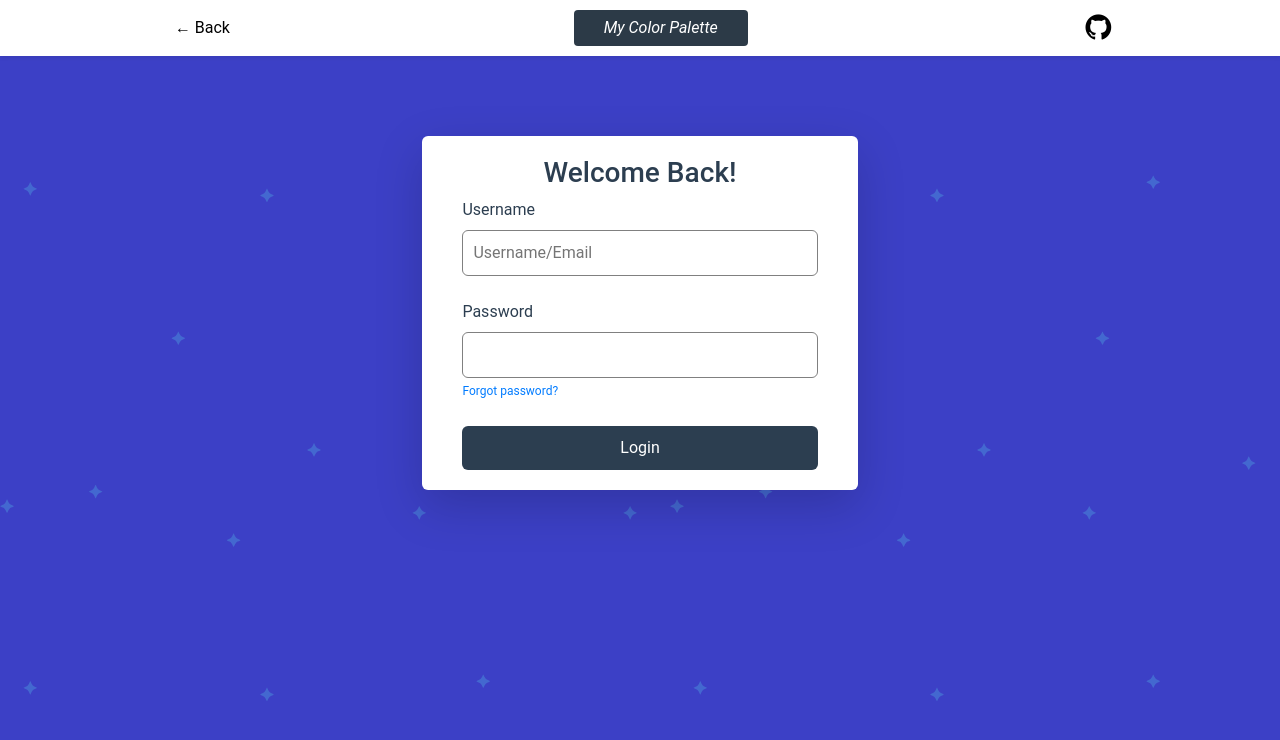
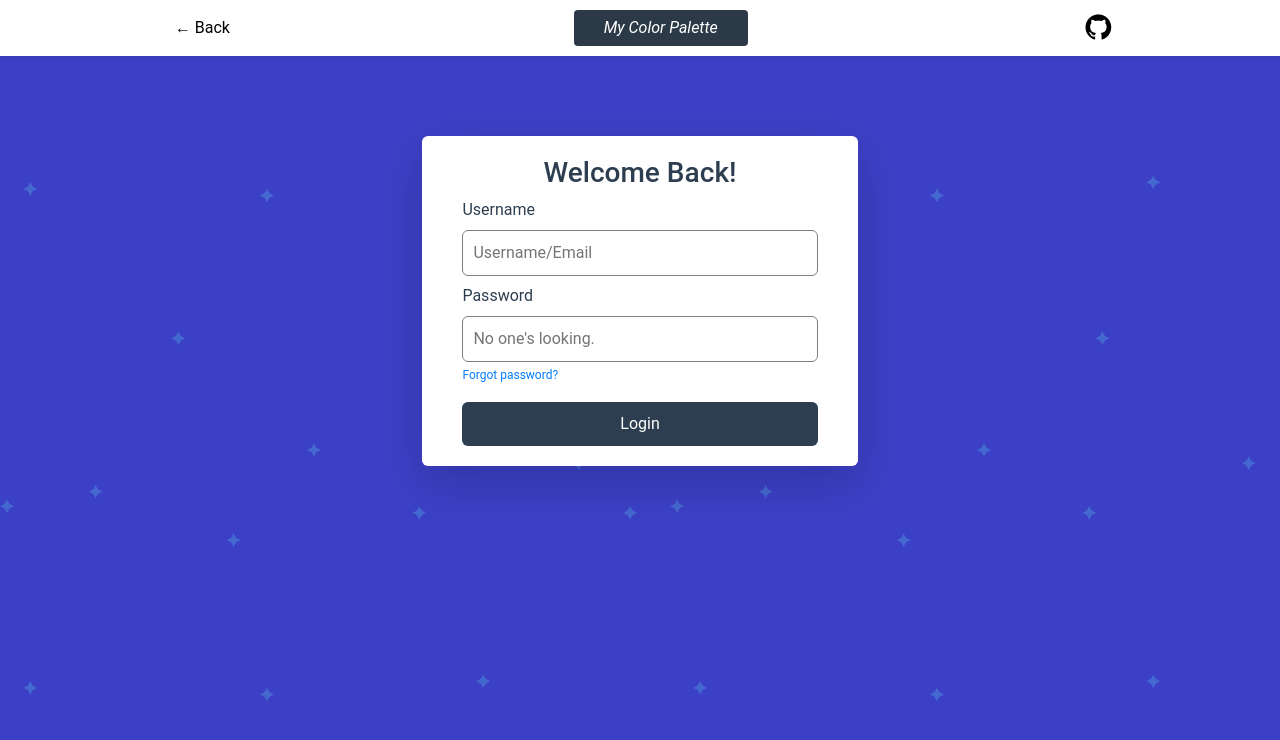
Before and after one commit to nvkex/my-color-palette, a React (Create React App) app: page /login in a window 1280 px wide. Shown: the top 740 px of the page. Built offline with nearby package versions, Linux system fonts and the light colour scheme.

Commit message:
fix: minor display glitches

```diff
--- a/src/components/Forms/Login.js
+++ b/src/components/Forms/Login.js
@@ -53,15 +53,15 @@ const Login = () => {
                 <h3 className="text-center">Welcome Back!</h3>
                 <label>Username</label>
                 <input type="text" name="email" placeholder="Username/Email" id="email" />
-                <br />
+                <label />
                 <label>Password</label>
-                <input type="text" name="password" placeholder="" id="password" />
+                <input type="text" name="password" placeholder="No one's looking." id="password" />
 
                 <span>
                     <a href="/">Forgot password?</a>
                 </span>
 
-                <br />
+                <label /><label />
                 <input type="submit" value="Login" id="submitForm" />
             </form>
         </div>
--- a/src/components/Forms/Signup.js
+++ b/src/components/Forms/Signup.js
@@ -14,7 +14,7 @@ const Signup = () => {
                 <label>Confirn Password</label>
                 <input type="text" name="cnfPass" placeholder="" />
 
-
+                <label></label>
                 <br />
                 <input type="submit" value="Signup" />
             </form>
```
